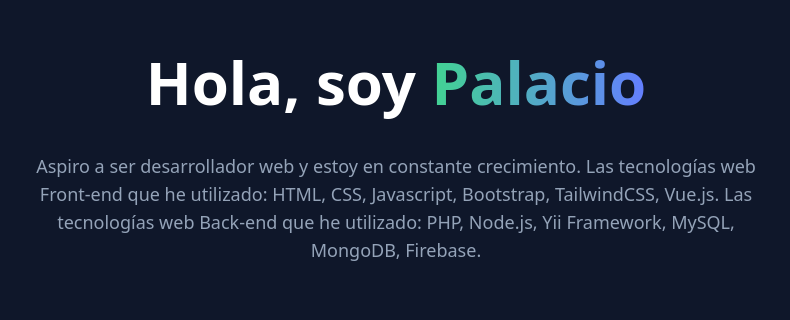
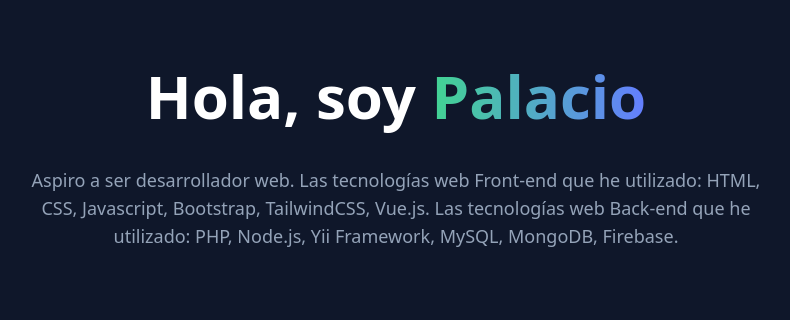
Before and after one commit to lpalacio-dev/portafolio-luis-palacio, an Astro site: page / in a window 1280 px wide. Shown: the part 170-490 px from the top of the page, without its empty margins (244-1034 px from the left). Built offline with nearby package versions, Linux system fonts and the light colour scheme; Astro itself is replaced by a stand-in of ours.

Commit message:
cortar presentación

```diff
--- a/src/pages/index.astro
+++ b/src/pages/index.astro
@@ -14,7 +14,7 @@
                         </span>
                     </h1>
                     <div class="mt-10 text-lg text-center max-w-3xl mx-auto text-slate-400">
-                        Aspiro a ser desarrollador web y estoy en constante crecimiento.
+                        Aspiro a ser desarrollador web.
                         Las tecnologías web Front-end que he utilizado: HTML, CSS, Javascript, Bootstrap, TailwindCSS, Vue.js.
                         Las tecnologías web Back-end que he utilizado: PHP, Node.js, Yii Framework, MySQL, MongoDB, Firebase.
                     </div>
```
